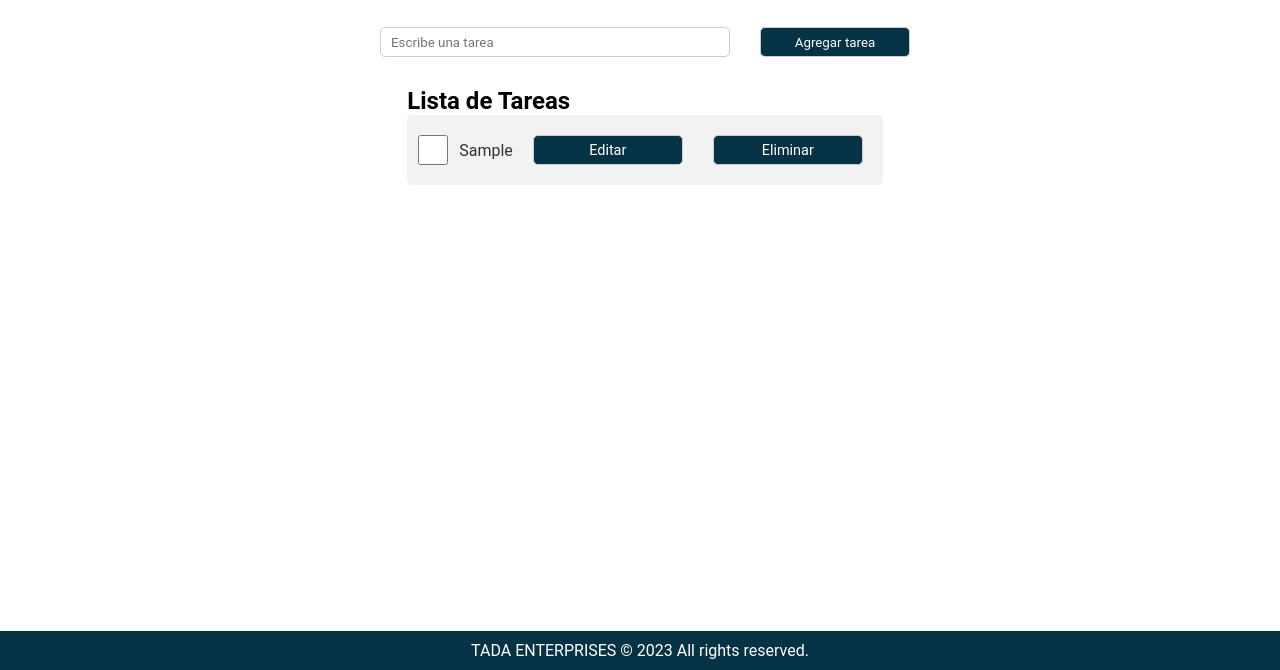
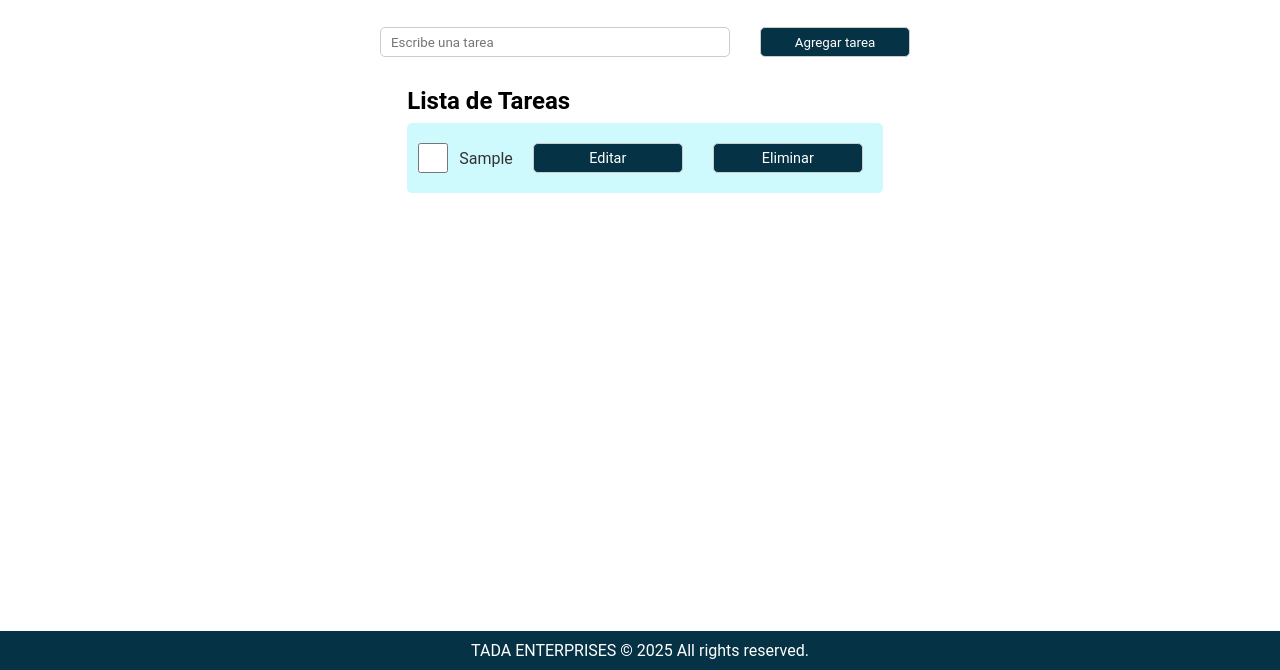
Before and after one commit to AlfredoJoyaV/Proyecto-To-Do-List-DOM, a website built with Vite: page index.html in a window 1280 px wide. Both pictures are taken after typing "Sample" into the empty fields and a click on the button "Agregar tarea". Shown: the part 130-800 px from the top of the page. Built offline with nearby package versions, Linux system fonts and the light colour scheme.

Commit message:
:art: Se agrego un fondo a las tareas y se modifico el footer

```diff
--- a/src/footer.js
+++ b/src/footer.js
@@ -3,7 +3,7 @@ export default function createFooter() {
     const footer = document.createElement('footer');
 
     const p = document.createElement('p');
-    p.textContent = "TADA ENTERPRISES © 2023 All rights reserved.";
+    p.textContent = "TADA ENTERPRISES © 2025 All rights reserved.";
 
     footer.appendChild(p);
     return footer;
--- a/src/style.css
+++ b/src/style.css
@@ -101,10 +101,11 @@ li {
     align-items: center;
     justify-content: space-around;
     gap: 10px;
-    background-color: #f2f2f2;
+    background-color: #cefafe;
     padding: 10px;
     border-radius: 5px;
     list-style: none;
+    margin-top: 0.5rem;
 }
 
 
```
